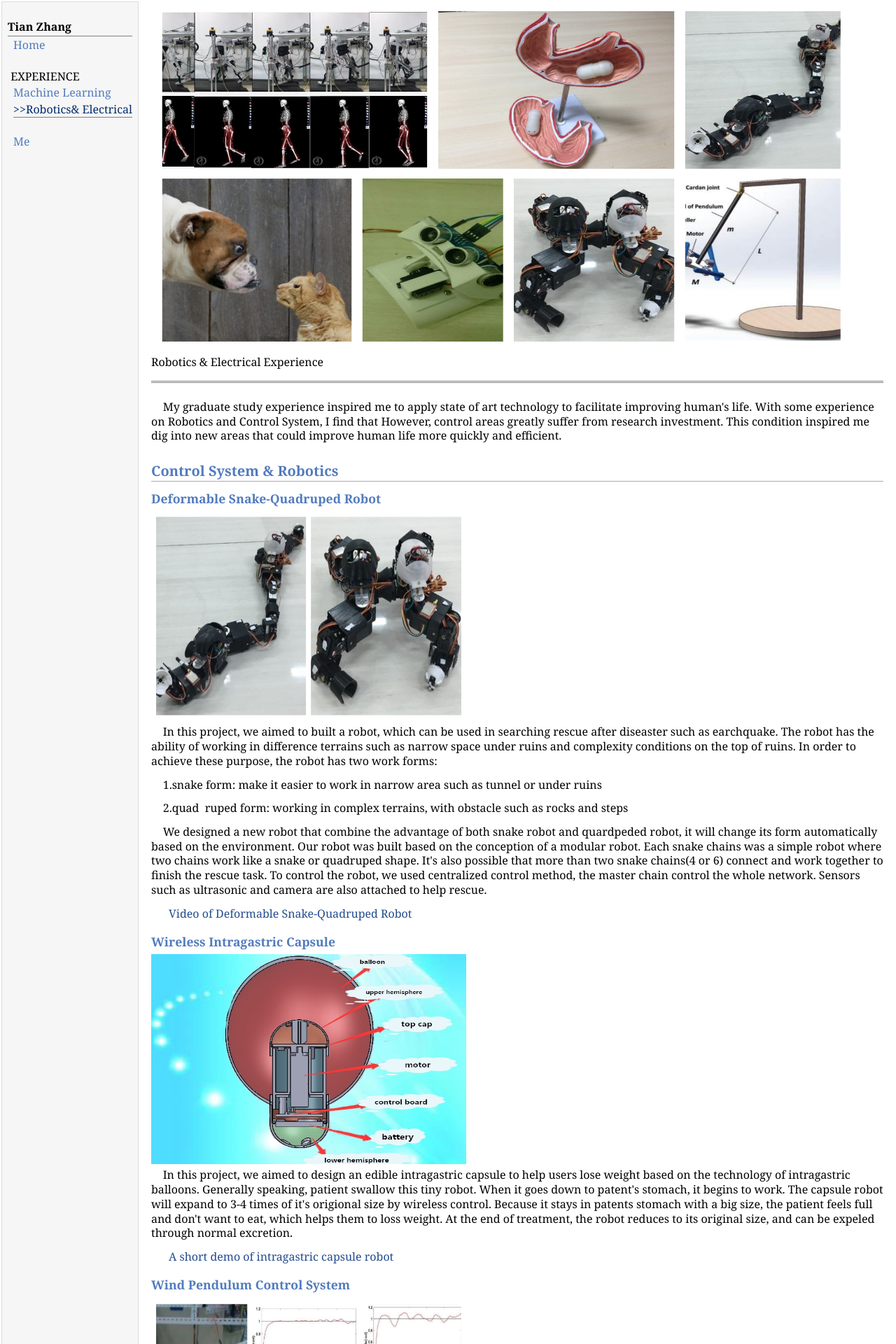
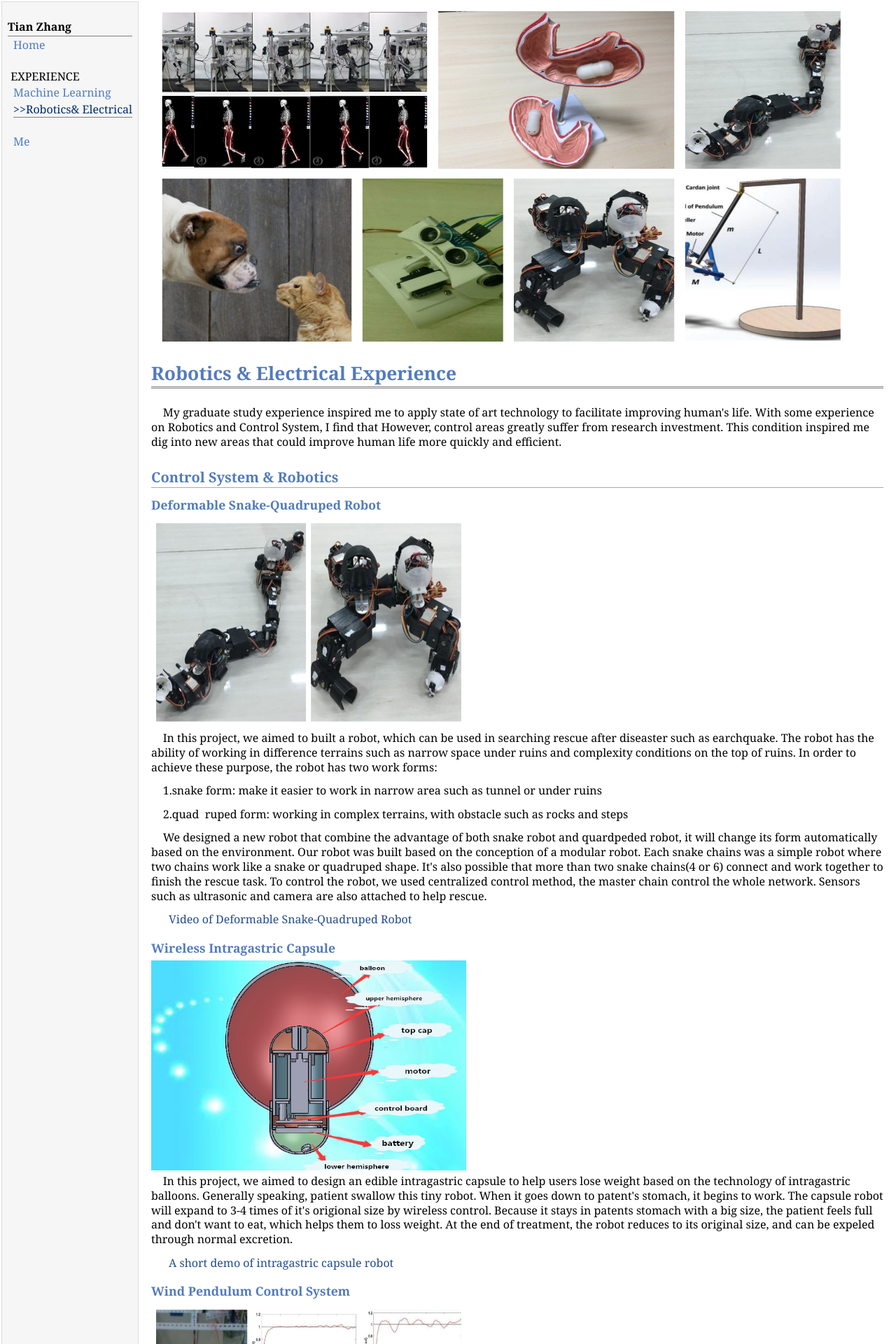
Before and after one commit to dukesky/dukesky.github.io, a Jekyll site: the page ee.html, which Jekyll copies as it is, in a window 1280 px wide. Shown: the top 1920 px of the page at 70% size. Built offline with Jekyll 4.4.1, drawn with Linux system fonts in a browser that asks for light colours.

```diff
--- a/ee.html
+++ b/ee.html
@@ -23,8 +23,9 @@
 <td id="layout-content">
 <div id="toptitle">
 <img src="figs/summary_1.jpg" width="1000px" height="500px" />
- <p> Robotics & Electrical Experience </p>
+  <h1>Robotics & Electrical Experience</h1>
 </div>
+
 
 <p>  &nbsp; &nbsp; My graduate study experience inspired me to apply state of art technology to facilitate improving human's life. With some
   experience on Robotics and Control System, I find that However, control areas greatly suffer from research investment. This condition
```
